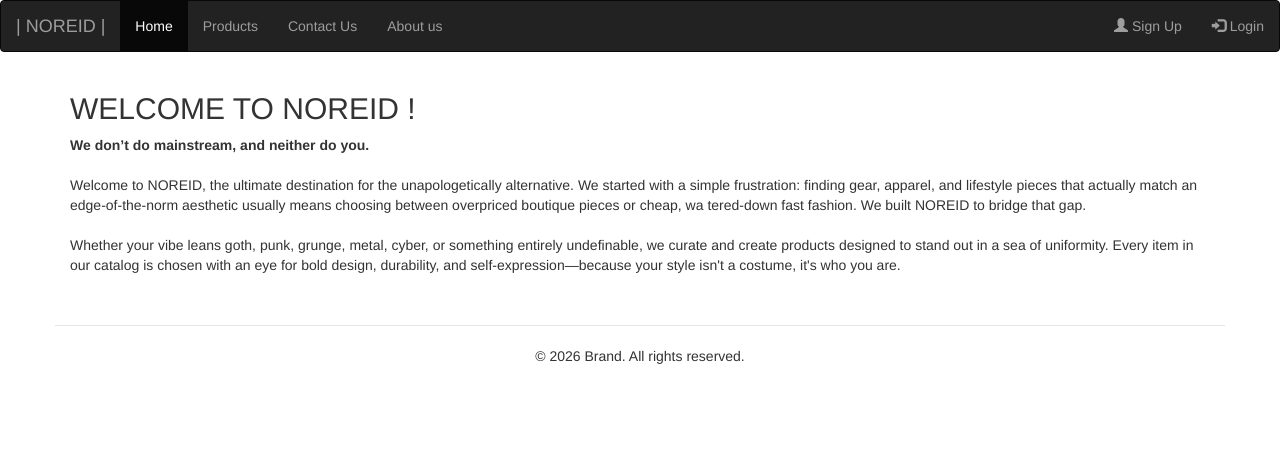
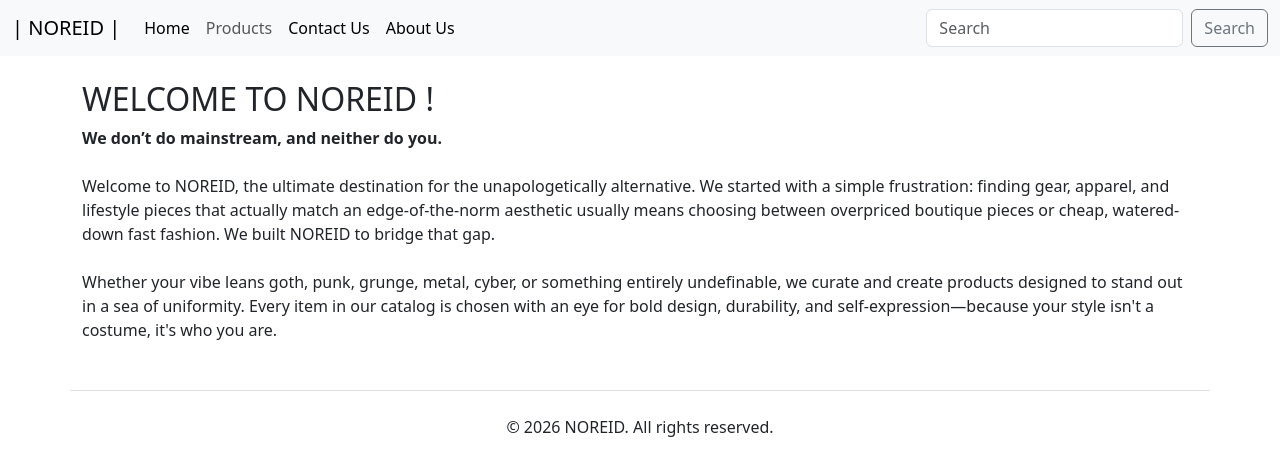
Before and after one commit to DREION3/cssexercise4, a plain HTML site: page index.html in a window 1280 px wide. Drawn offline with nearby package versions, Linux system fonts and the light colour scheme.

Commit message:
Update index.html

```diff
--- a/index.html
+++ b/index.html
@@ -4,48 +4,64 @@
   <title>NOREID</title>
   <meta charset="utf-8">
   <meta name="viewport" content="width=device-width, initial-scale=1">
-  <link rel="stylesheet" href="https://maxcdn.bootstrapcdn.com/bootstrap/3.4.1/css/bootstrap.min.css">
+
+  <!-- Bootstrap 5 CSS -->
+  <link href="https://cdn.jsdelivr.net/npm/bootstrap@5.3.3/dist/css/bootstrap.min.css" rel="stylesheet" integrity="sha384-QWTKZyjpPEjISv5WaRU9OFeRpok6YctnYmDr5pNlyT2bRjXh0JMhjY6hW+ALEwIH" crossorigin="anonymous">
+
+  <!-- Animate.css -->
   <link rel="stylesheet" href="https://cdnjs.cloudflare.com/ajax/libs/animate.css/4.1.1/animate.min.css"/>
-  <script src="https://ajax.googleapis.com/ajax/libs/jquery/3.7.1/jquery.min.js"></script>
-  <script src="https://maxcdn.bootstrapcdn.com/bootstrap/3.4.1/js/bootstrap.min.js"></script>
 </head>
 <body>
 
-<nav class="navbar navbar-inverse">
+<nav class="navbar navbar-expand-lg bg-body-tertiary mb-4">
   <div class="container-fluid">
-    <div class="navbar-header">
-      <a class="navbar-brand" href="#">| NOREID |</a>
+    <a class="navbar-brand" href="#">| NOREID |</a>
+
+    <button class="navbar-toggler" type="button" data-bs-toggle="collapse" data-bs-target="#navbarSupportedContent" aria-controls="navbarSupportedContent" aria-expanded="false" aria-label="Toggle navigation">
+      <span class="navbar-toggler-icon"></span>
+    </button>
+
+    <div class="collapse navbar-collapse" id="navbarSupportedContent">
+      <ul class="navbar-nav me-auto mb-2 mb-lg-0">
+        <li class="nav-item">
+          <a class="nav-link active" aria-current="page" href="index.html">Home</a>
+        </li>
+        <li class="nav-item">
+          <a class="nav-link" href="products.html">Products</a>
+        </li>
+
+              <li class="nav-item">
+          <a class="nav-link active" aria-current="page" href="Contact.html">Contact Us</a>
+        </li>
+         <li class="nav-item">
+          <a class="nav-link active" aria-current="page" href="About .html">About Us</a>
+        </li>
+
+      </ul>
+
+      <form class="d-flex gap-2" role="search">
+        <input class="form-control" type="search" placeholder="Search" aria-label="Search">
+        <button class="btn btn-outline-secondary" type="submit">Search</button>
+      </form>
     </div>
-    <ul class="nav navbar-nav">
-      <li class="active"><a href="index.html">Home</a></li>
-      <li><a href="products.html">Products</a></li>
-      <li><a href="Contact.html">Contact Us</a></li>
-      <li><a href="About .html">About us</a></li>
-    </ul>
-    <ul class="nav navbar-nav navbar-right">
-      <li><a href="#"><span class="glyphicon glyphicon-user"></span> Sign Up</a></li>
-      <li><a href="#"><span class="glyphicon glyphicon-log-in"></span> Login</a></li>
-    </ul>
   </div>
 </nav>
 
 <div class="container">
-    <!-- Added Animate.css classes for the bounce effect -->
-  <h2 class="animate__animated animate__bounce">WELCOME TO NOREID !</h3>
+  <h2 class="animate__animated animate__bounce">WELCOME TO NOREID !</h2>
 
-
-
- <p><b>We don’t do mainstream, and neither do you.</b> <br><br>
- Welcome to NOREID, the ultimate destination for the unapologetically alternative.
- We started with a simple frustration: finding gear, apparel, and lifestyle pieces that actually match
-  an edge-of-the-norm aesthetic usually means choosing between overpriced boutique pieces or cheap, wa
-  tered-down fast fashion. We built NOREID to bridge that gap.<br><br>
-Whether your vibe leans goth, punk, grunge, metal, cyber, or something entirely undefinable, we curate and create products designed to stand out in a sea of uniformity. Every item in our catalog is chosen with an eye for bold design, durability, and self-expression—because your style isn't a costume, it's who you are.</p>
+  <p><b>We don’t do mainstream, and neither do you.</b> <br><br>
+  Welcome to NOREID, the ultimate destination for the unapologetically alternative.
+  We started with a simple frustration: finding gear, apparel, and lifestyle pieces that actually match
+  an edge-of-the-norm aesthetic usually means choosing between overpriced boutique pieces or cheap, watered-down fast fashion. We built NOREID to bridge that gap.<br><br>
+  Whether your vibe leans goth, punk, grunge, metal, cyber, or something entirely undefinable, we curate and create products designed to stand out in a sea of uniformity. Every item in our catalog is chosen with an eye for bold design, durability, and self-expression—because your style isn't a costume, it's who you are.</p>
 </div>
 
-<footer id="contact" class="container text-center" style="margin-top: 40px; padding: 20px; border-top: 1px solid #e5e5e5;">
-    <p>&copy; 2026 Brand. All rights reserved.</p>
+<footer id="contact" class="container text-center mt-5 pt-4 border-top">
+  <p>&copy; 2026 NOREID. All rights reserved.</p>
 </footer>
 
+<!-- Bootstrap 5 JS Bundle (includes Popper) -->
+<script src="https://cdn.jsdelivr.net/npm/bootstrap@5.3.3/dist/js/bootstrap.bundle.min.js" integrity="sha384-YvpcrYf0tY3lHB60NNkmXc5s9fDVZLESaAA55NDzOxhy9GkcIdslK1eN7N6jIeHz" crossorigin="anonymous"></script>
 </body>
 </html>
```
